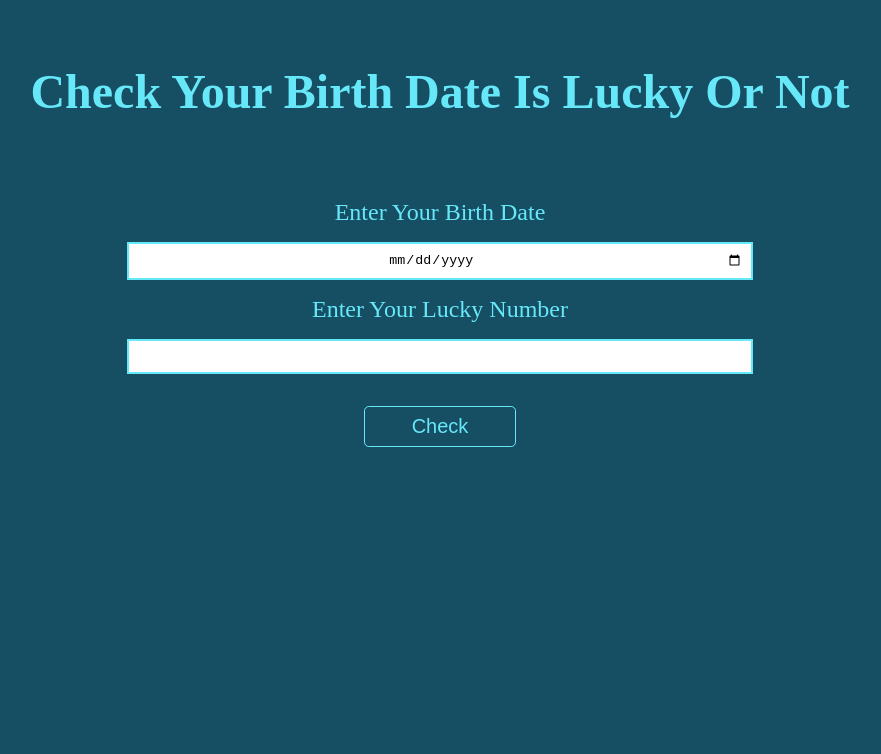
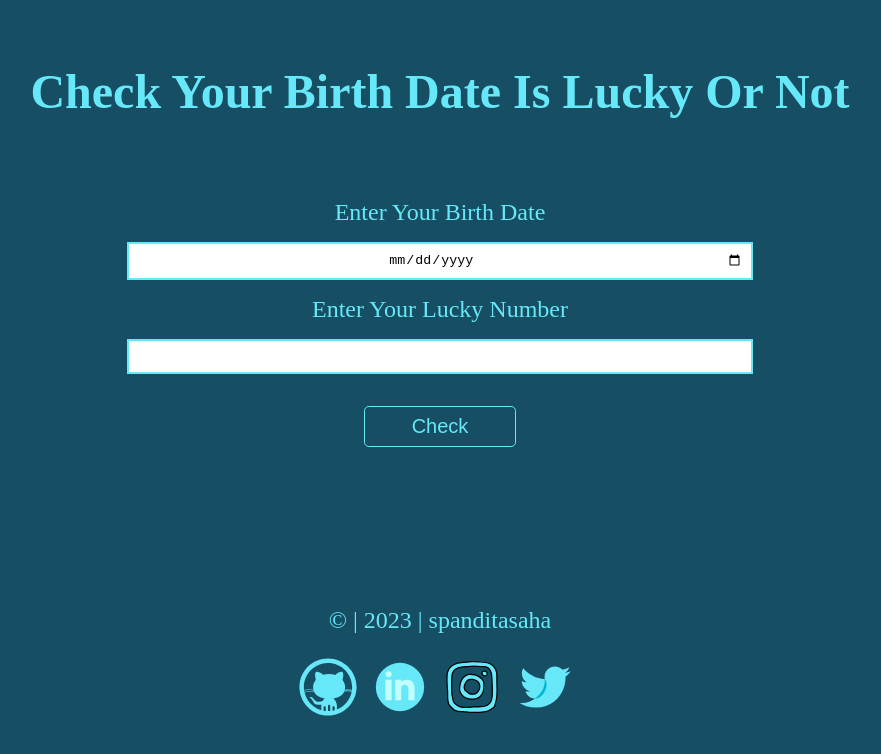
Before and after one commit to SpanditaSaha/check-birthdate-lucky-or-not, a plain HTML site: page index.html in a window 1280 px wide. Shown: the whole page, without its empty margins (200-1081 px from the left). Drawn offline with Linux system fonts and the light colour scheme.

Commit message:
completed all

```diff
--- a/index.html
+++ b/index.html
@@ -19,6 +19,15 @@
         <p id="output-text"></p>
     </div>
 
+    <footer>
+        <p>© | 2023 | spanditasaha</p>
+        <ul>
+            <li><a href="https://github.com/SpanditaSaha"><img src="images/github58.svg" alt=""></a></li>
+            <li><a href="https://www.linkedin.com/in/spandita-saha-b74b5220"><img src="images/linkedin58.svg" alt=""></a></li>
+            <li><a href="https://www.instagram.com/spanditasaha/"><img src="images/instagram58.svg" alt=""></a></li>
+            <li><a href="https://twitter.com/spandita406"><img src="images/twitter58.svg" alt=""></a></li>
+        </ul>
+    </footer>
     <script src="app.js"></script>
 </body>
 </html>
--- a/styles.css
+++ b/styles.css
@@ -57,3 +57,20 @@ p{
     color: var(--primary_body_color);
     border: 1px solid var(--primary_body_color);
 }
+
+footer{
+    margin-top: 10rem;
+    text-align: center;
+}
+
+ul{
+    padding-left: 0;
+}
+li{
+    display: inline;
+    padding-right: 0.5rem;
+}
+
+a:hover{
+    color:aliceblue;
+}
```
Also changed, not shown: images/github58.svg (added), images/instagram58.svg (added), images/linkedin58.svg (added), images/twitter58.svg (added).
